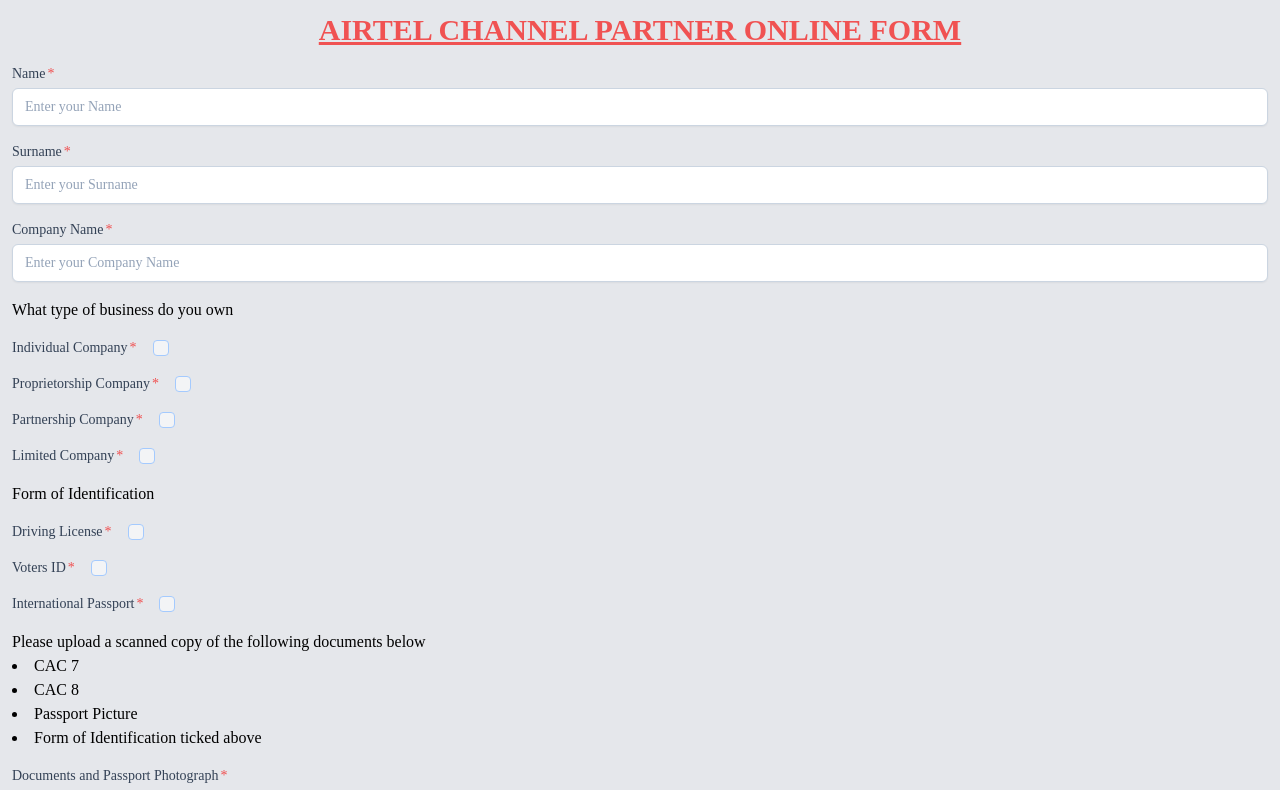
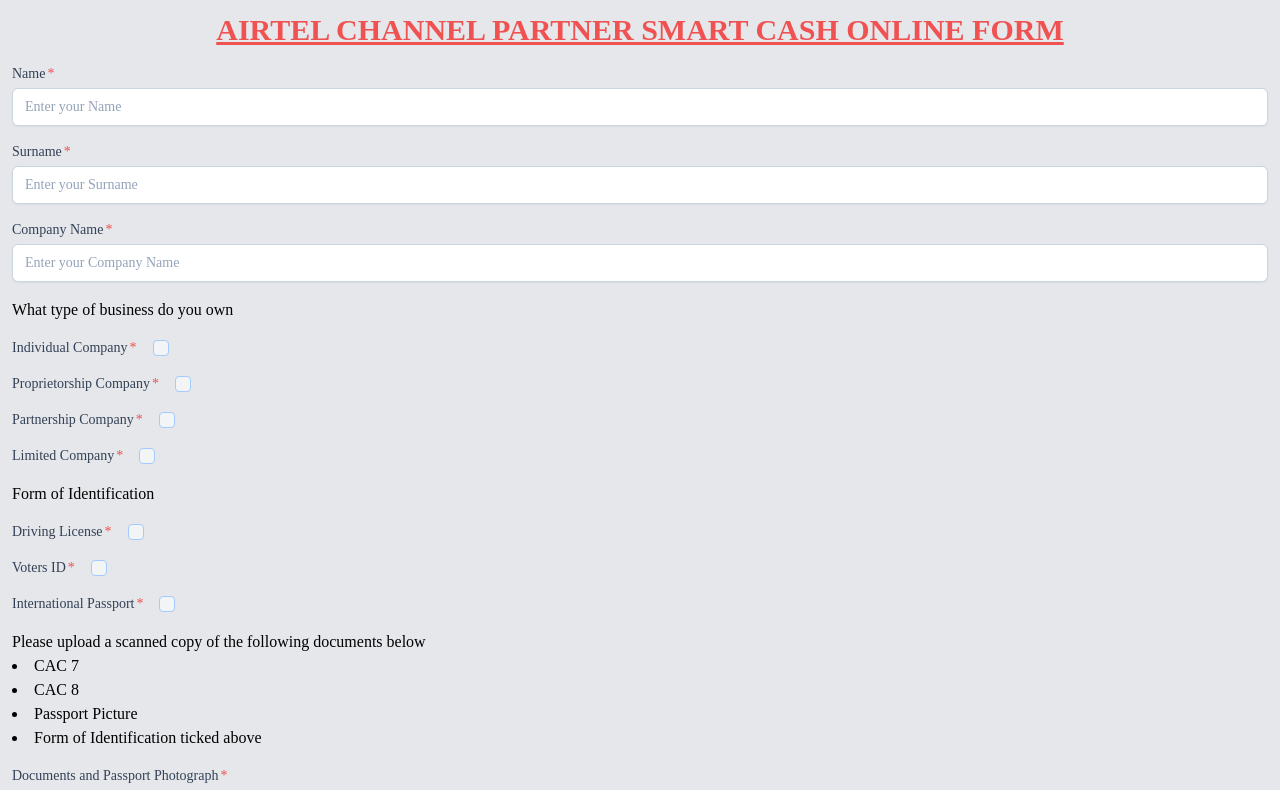
Before and after one commit to agkayster/airtel-channel-partner-app, a React (Create React App) app in the folder partner-portal-app/: page / in a window 1280 px wide. Shown: the top 790 px of the page. Built offline with nearby package versions, Linux system fonts and the light colour scheme; a web font is replaced by a local one.

Commit message:
changed form title

```diff
--- a/partner-portal-app/src/App.js
+++ b/partner-portal-app/src/App.js
@@ -138,7 +138,7 @@
 	return (
 		<div className='bg-gray-200'>
 			<h1 className='text-3xl pt-3 text-center font-["Source_Serif_Pro"] text-red-500 font-bold underline'>
-				AIRTEL CHANNEL PARTNER ONLINE FORM
+				AIRTEL CHANNEL PARTNER SMART CASH ONLINE FORM
 			</h1>
 			<form className='mt-4 pb-4' onSubmit={handleFormSubmit}>
 				<label className='block px-3'>
```
